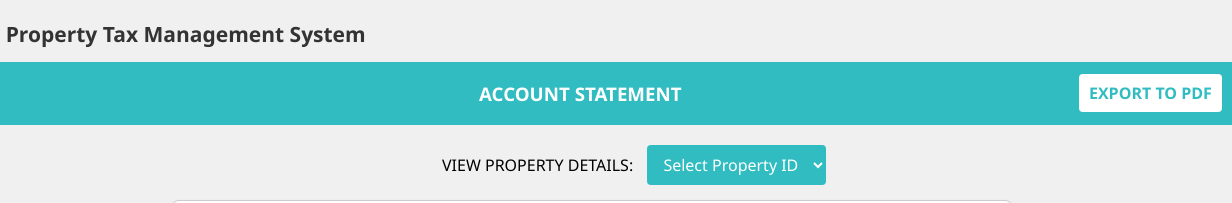
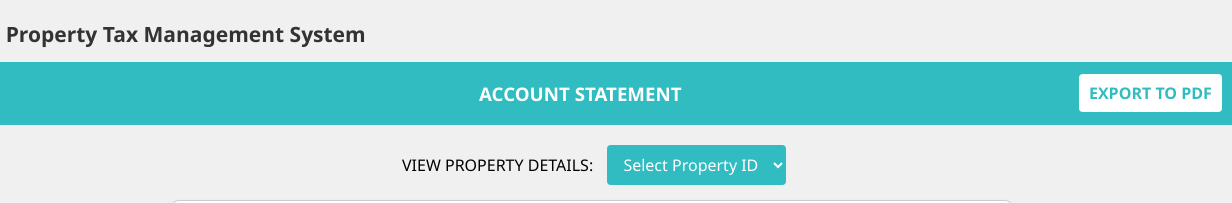
Before and after one commit to pmccitizenportal/PropertyTax, a plain HTML site: page index.html in a window 1280 px wide. Shown: the top 203 px of the page, 48-1280 px from the left. Drawn offline with Linux system fonts and the light colour scheme.

Commit message:
index.html

```diff
--- a/index.html
+++ b/index.html
@@ -246,7 +246,7 @@
 
         .dropdown label {
             margin-right: 10px;
-            padding-left: 490px;
+            padding-left: 450px;
         }
 
         .dropdown select {
```
